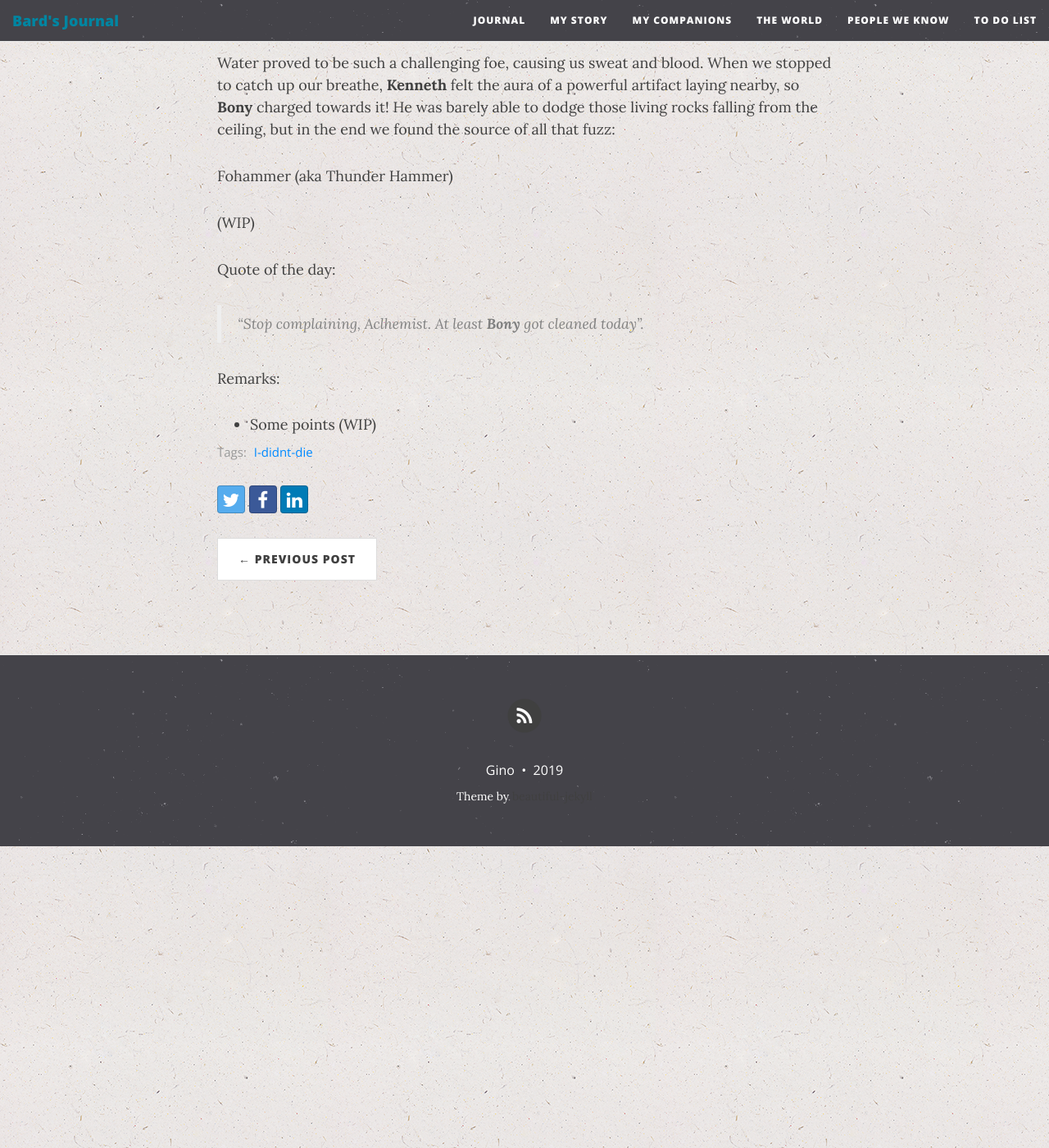
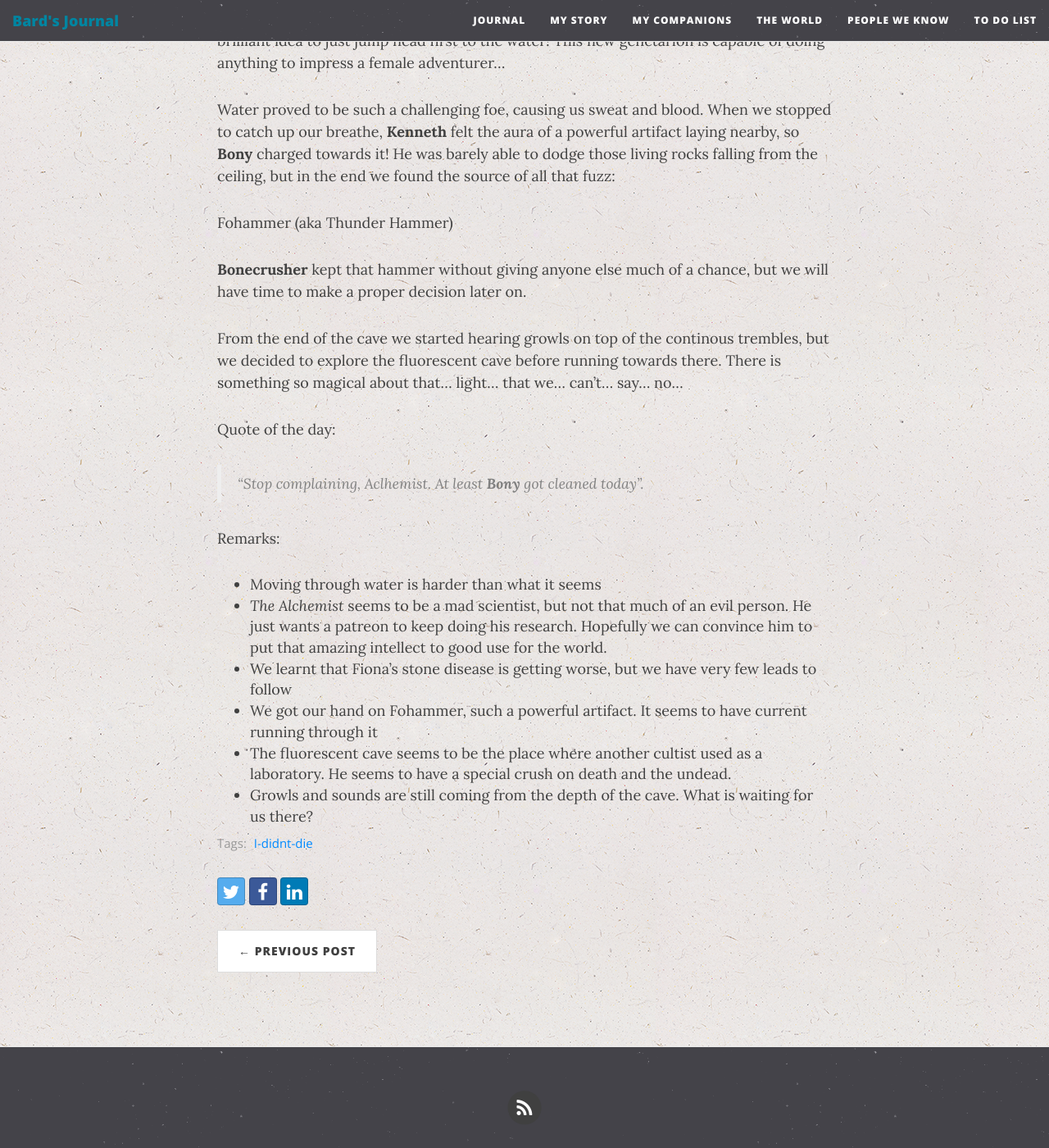
Before and after one commit to GinoGalotti/guildgazette, a Jekyll site: the page built from _posts/2019-02-6-and-water-we-found.md, in a window 1280 px wide and 1400 px high, scrolled down 928 px. Shown: the whole window at 82% size. Built offline with Jekyll 4.4.1, drawn with Linux system fonts in a browser that asks for light colours; nearby versions of some CDN libraries; comment, search, counter and statistics services are not loaded; some of the changed text lies outside the part shown.

Commit message:
finish new post

```diff
--- a/_posts/2019-02-6-and-water-we-found.md
+++ b/_posts/2019-02-6-and-water-we-found.md
@@ -6,6 +6,7 @@ shareimg: https://ginogalotti.github.io/bardsjournal/img/cave-water.jpg
 tags: I-didnt-die
 #Lands - Kuma - Bonecrusher - Kenneth - Fiona
 ---
+Active Adventurers: Keeneth - Fiona - Bonecrusher - Lands - Gino
 
 _Image: Fiona and Lands having a nice bath. I let you decide who is who._
 
@@ -19,7 +20,9 @@ Water proved to be such a challenging foe, causing us sweat and blood. When we s
 
 Fohammer (aka Thunder Hammer)
 
-(WIP)
+**Bonecrusher** kept that hammer without giving anyone else much of a chance, but we will have time to make a proper decision later on.
+
+From the end of the cave we started hearing growls on top of the continous trembles, but we decided to explore the fluorescent cave before running towards there. There is something so magical about that... light... that we... can't... say... no...
 
 Quote of the day:
 > "Stop complaining, Aclhemist. At least **Bony** got cleaned today".
@@ -27,4 +30,9 @@ Quote of the day:
 
 Remarks:
 
-* Some points (WIP)
+* Moving through water is harder than what it seems
+* *The Alchemist* seems to be a mad scientist, but not that much of an evil person. He just wants a patreon to keep doing his research. Hopefully we can convince him to put that amazing intellect to good use for the world.
+* We learnt that Fiona's stone disease is getting worse, but we have very few leads to follow
+* We got our hand on Fohammer, such a powerful artifact. It seems to have current running through it
+* The fluorescent cave seems to be the place where another cultist used as a laboratory. He seems to have a special crush on death and the undead.
+* Growls and sounds are still coming from the depth of the cave. What is waiting for us there?
```
Also changed, not shown: quests.md (+5 -1 lines).
